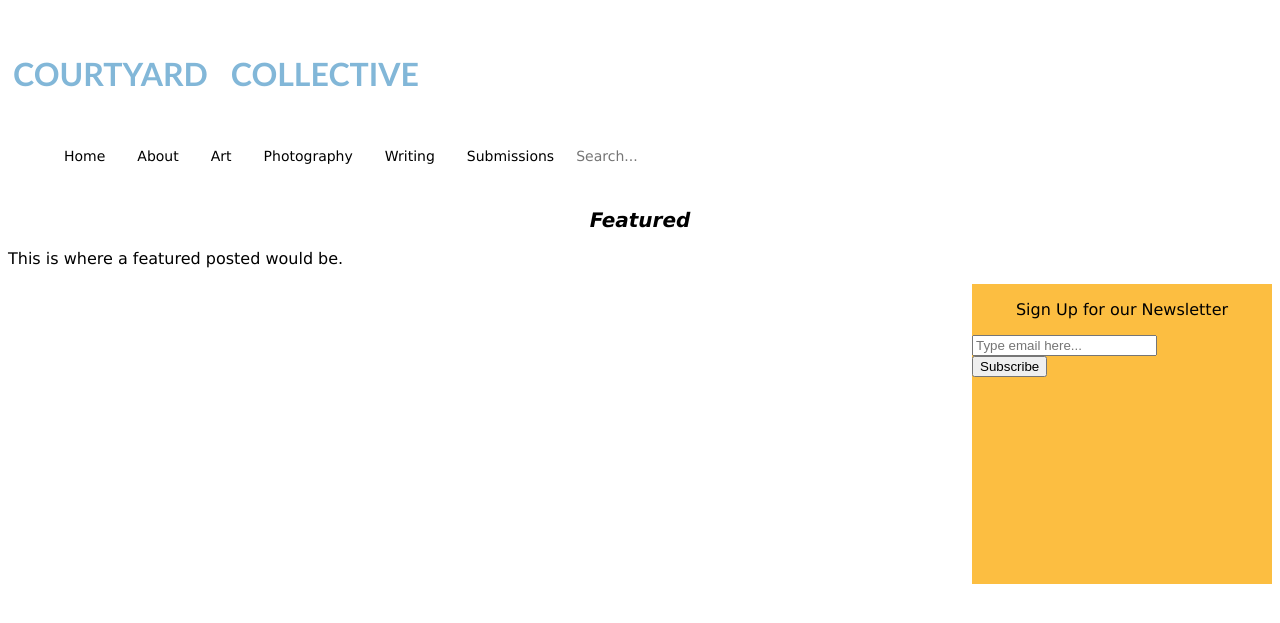
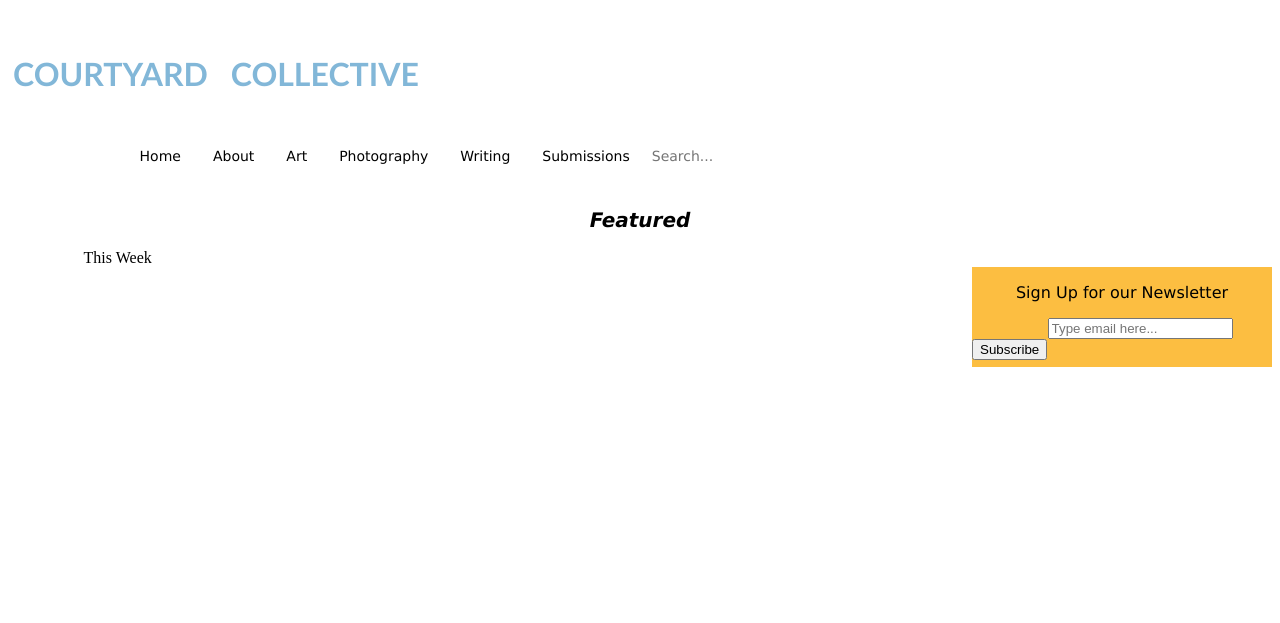
Before and after one commit to michaelajackson/Coding-Fellowship-2019, a PHP site: page /hello.html in a window 1280 px wide. Shown: the top 623 px of the page. Run offline with PHP 8.4, Linux system fonts and the light colour scheme.

Commit message:
home page design

```diff
--- a/about.html
+++ b/about.html
@@ -5,7 +5,7 @@
         <h1>COURTYARD COLLECTIVE</h1>
         <div class='topnav;topnav a; topnav a:hover'>
                 <ul style='float: left; font-family: Lucida Grande, Lucida Sans Unicode, Geneva, Verdana, sans-serif;font-size: 14px'>
-                    <input class='topnav-right'style='float:right;'type='text' placeholder='Search...'>
+                    <input style='float:right;'type='text' placeholder='Search...'>
                     <a href='hello.html'>Home</a>
                     <a href='about.html'>About</a>
                     <a href='visual.html'>Art</a>
--- a/hello.html
+++ b/hello.html
@@ -20,12 +20,12 @@
 </body>
 <body>
  <h2 style='font:italic'>Featured</h2>
- <p>This is where a featured posted would be.</p>
 </body>
 </div>
-<div style='background-color:#fcbe41; width: 300px; height:300px'class=column>
+<div class=column.right;>This Week</div>
+<div style='background-color:#fcbe41; width: 300px; height:100px'class=column>
     <p style='font-family:lucida grande;text-align:center'>Sign Up for our Newsletter</p>
-<div> <input style='align-content:center;'type='text' placeholder='Type email here...'> </div>
+<div> <input style='type='text placeholder='Type email here...'> </div>
     <button type='submit'>Subscribe</button>
 </div>
 </html>
--- a/style.css
+++ b/style.css
@@ -28,7 +28,8 @@ h1{
 /* The nav bar container*/
 .topnav{
     overflow: hidden;
-    background-color: #ffffff
+    background-color: #ffffff;
+    margin-left: 2cm
 }
 /* Navbar links */
 .topnav a {
@@ -87,6 +88,9 @@ h1{
     width:25%;
     font-family:'lucida grande'
 }
+.column-right{
+    width: 75%
+}
 .footer{
     background-color: #fcbe41;
     padding:20px;
@@ -99,3 +103,6 @@ input{
 p{
     font-family:'lucida grande'
 }
+div{
+    margin-left: 2cm
+}
```
